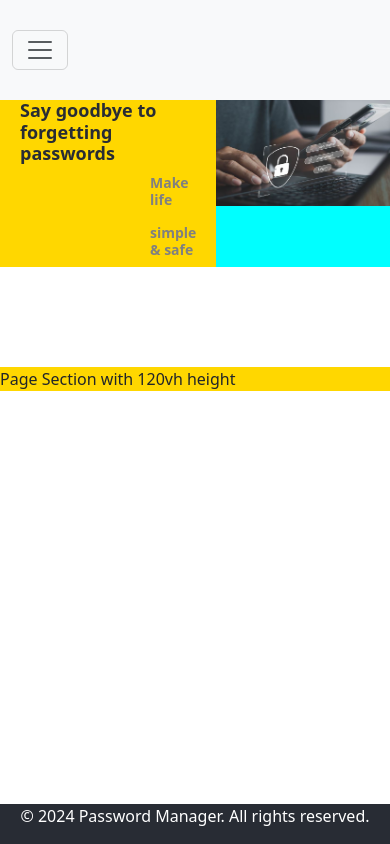
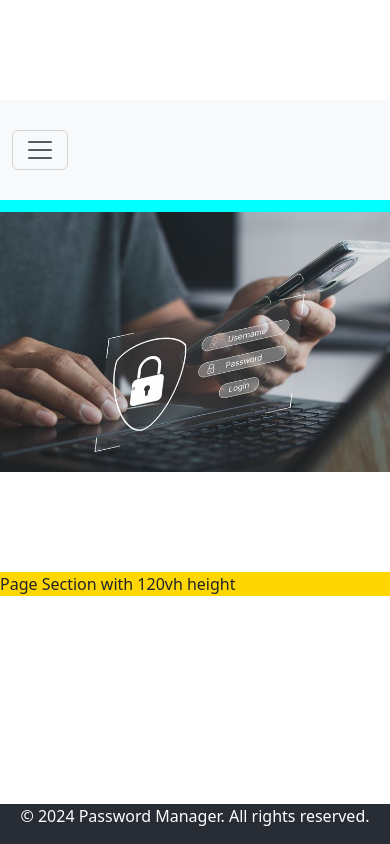
Before and after one commit to Bree-codes/PasswordManager, a React (Create React App) app in the folder passwordmanager/: page / in a window 390 px wide. Built offline with nearby package versions, Linux system fonts and the light colour scheme; no server answers.

Commit message:
Home page design

```diff
--- a/passwordmanager/src/Pages/styling/Home.css
+++ b/passwordmanager/src/Pages/styling/Home.css
@@ -55,7 +55,7 @@ img {
 
 }
 @media screen  and (min-width:1000px ){
-    .container{
+    .Home{
         width: 100%;
         display: flex;
     }
@@ -97,7 +97,7 @@ img {
 }
 @media screen  and (max-width:768px ){
 
-   .container{
+   .Home{
         display: flow;
     }
 
@@ -125,7 +125,7 @@ img {
 
 }
 @media screen  and (max-width:500px ){
-    .container{
+    .Home{
         display: flow;
         height: 100%;
     }
@@ -176,7 +176,7 @@ img {
 
 }
 @media screen  and (max-width: 381px){
-    .container{
+    .Home{
         height: auto;
     }
 
--- a/passwordmanager/src/Pages/styling/NavigationBar.css
+++ b/passwordmanager/src/Pages/styling/NavigationBar.css
@@ -96,6 +96,10 @@ nav ul li a{
 
 
     }
+    #home-navbar {
+        position: fixed;
+        height: 100px;
+    }
 
 }
 
@@ -112,7 +116,8 @@ nav ul li a{
 
 .navbarScroll{
     width: 100%;
-    height: 50%;
+    height: 20%;
+    background-color: gold;
 }
 .bg-body-tertiary{
     width: 100%;
@@ -132,4 +137,5 @@ nav ul li a{
 #home-navbar {
     position: fixed;
     height: 100px;
+    background-color: gold;
 }
```
